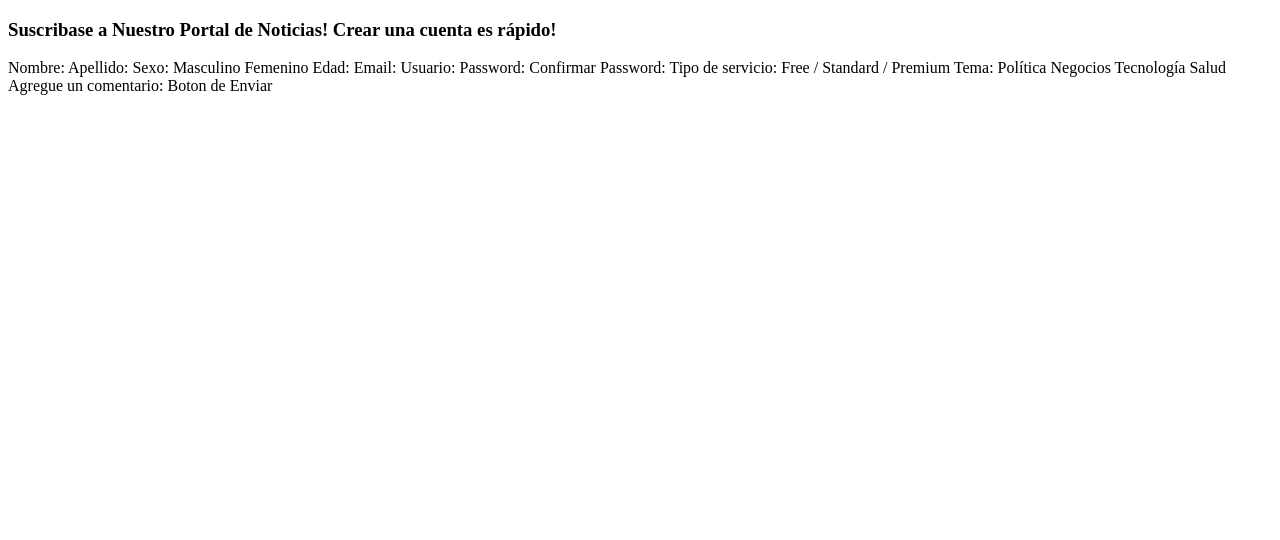
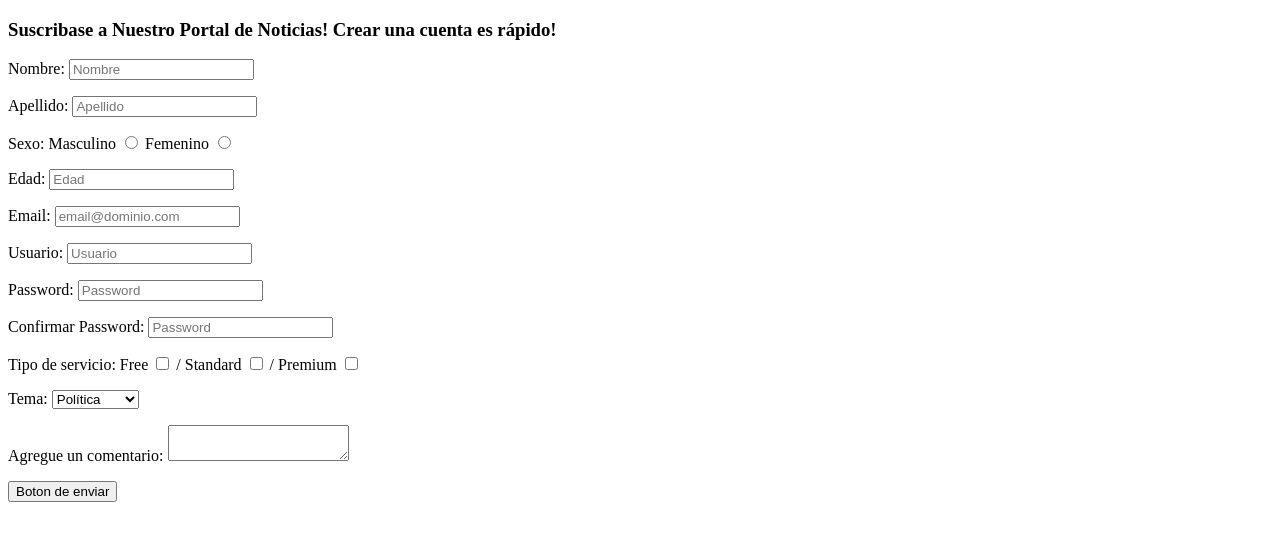
Before and after one commit to UCC-LabCompu2/ejercicios2022-carohavenstein, a plain HTML site: page Ejercicios-HTML/ej_formulario.html in a window 1280 px wide. Drawn offline with Linux system fonts and the light colour scheme.

Commit message:
se agrego ej formulario

```diff
--- a/Ejercicios-HTML/ej_formulario.html
+++ b/Ejercicios-HTML/ej_formulario.html
@@ -18,26 +18,53 @@
     https://www.w3schools.com/html/tryit.asp?filename=tryhtml_elem_output-->
 
 <h3>Suscribase a Nuestro Portal de Noticias! Crear una cuenta es rápido!</h3>
-Nombre:
-Apellido:
-Sexo: Masculino Femenino
-Edad:
-Email:
-Usuario:
-Password:
-Confirmar Password:
+<form id="formulario_suscripcion">
+    <p>
+        Nombre: <input type="text" name="nombre" placeholder="Nombre">
+    </p>
+    <p>
+        Apellido: <input type="text" name="apellido" placeholder="Apellido">
+    </p>
+    <p>
+        Sexo:   Masculino <input type="radio" name="sexo" value="masculino">
+        Femenino <input type="radio" name="sexo" value="femenino">
+    </p>
+    <p>
+        Edad: <input type="number" name="edad" placeholder="Edad">
+    </p>
+    <p>
+        Email: <input type="email" name="email" placeholder="email@dominio.com">
+    </p>
+    <p>
+        Usuario: <input type="text" name="usuario" placeholder="Usuario">
+    </p>
+    <p>
+        Password: <input type="password" name="pass" placeholder="Password">
+    </p>
+    <p>
+        Confirmar Password: <input type="password" name="confirmarpass" placeholder="Password">
+    </p>
+    <p>
+        Tipo de servicio: Free <input type="checkbox" name="tipo_servicio" value="free"> /
+        Standard <input type="checkbox" name="tipo_servicio" value="standard"> /
+        Premium <input type="checkbox" name="tipo_servicio" value="premium">
+    </p>
+    <p>
+        Tema:
+        <select>
+            <option>Política</option>
+            <option>Negocios</option>
+            <option>Tecnología</option>
+            <option>Salud</option>
+        </select>
+    </p>
+    <p>
+        Agregue un comentario: <textarea> </textarea>
+    </p>
+    <p>
+        <button type="button">Boton de enviar</button>
+    </p>
 
-Tipo de servicio: Free / Standard / Premium
-Tema:
-Política
-Negocios
-Tecnología
-Salud
-
-Agregue un comentario:
-
-Boton de Enviar
-
-
+</form>
 </body>
 </html>
```
